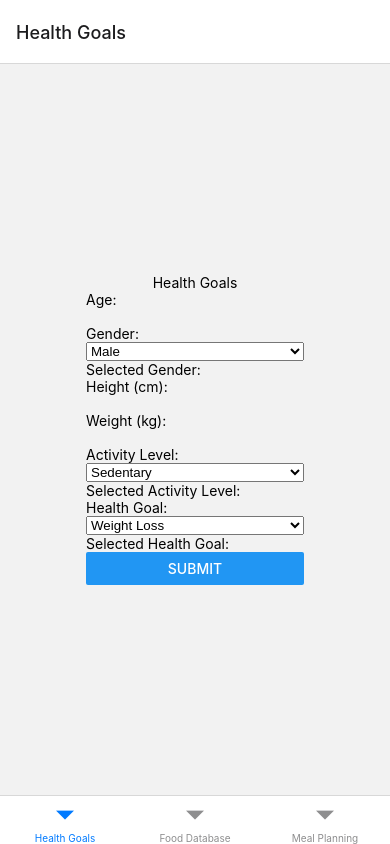
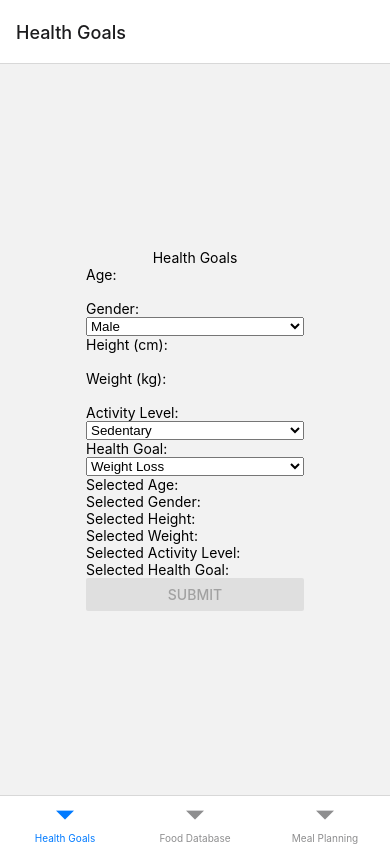
Before and after one commit to Ryecore/AppCalorie, a React Native app in the folder my-app/: screen / in a window 390 px wide. Built offline with nearby package versions, Linux system fonts and the light colour scheme.

Commit message:
Form amélioré avec le bouton submit
possible que si tous les champs sont remplis

```diff
--- a/my-app/HealthGoalsForm.js
+++ b/my-app/HealthGoalsForm.js
@@ -10,8 +10,18 @@ function HealthGoalsForm() {
   const [activityLevel, setActivityLevel] = useState('');
   const [healthGoal, setHealthGoal] = useState('');
 
+  const isFormValid = () => {
+    return age !== '' && gender !== '' && height !== '' && weight !== '' && activityLevel !== '' && healthGoal !== '';
+  };
+
   const handleSubmit = () => {
-    // Logique de traitement des données du formulaire ici
+    // Handle form submission
+    if (isFormValid()) {
+      // Perform data processing or submit the form
+      console.log('Form submitted!');
+    } else {
+      console.log('Please fill in all fields.');
+    }
   };
 
   return (
@@ -31,7 +41,6 @@ function HealthGoalsForm() {
         <Picker.Item label="Male" value="male" />
         <Picker.Item label="Female" value="female" />
       </Picker>
-      <Text>Selected Gender: {gender}</Text>
 
       <Text>Height (cm):</Text>
       <TextInput
@@ -58,7 +67,6 @@ function HealthGoalsForm() {
         <Picker.Item label="Heavy Exercise" value="heavy" />
         <Picker.Item label="Extra Active" value="extra" />
       </Picker>
-      <Text>Selected Activity Level: {activityLevel}</Text>
 
       <Text>Health Goal:</Text>
       <Picker
@@ -69,9 +77,15 @@ function HealthGoalsForm() {
         <Picker.Item label="Weight Maintenance" value="maintenance" />
         <Picker.Item label="Weight Gain" value="gain" />
       </Picker>
+
+      <Text>Selected Age: {age}</Text>
+      <Text>Selected Gender: {gender}</Text>
+      <Text>Selected Height: {height}</Text>
+      <Text>Selected Weight: {weight}</Text>
+      <Text>Selected Activity Level: {activityLevel}</Text>
       <Text>Selected Health Goal: {healthGoal}</Text>
 
-      <Button title="Submit" onPress={handleSubmit} />
+      <Button title="Submit" onPress={handleSubmit} disabled={!isFormValid()} />
     </View>
   );
 }
```
